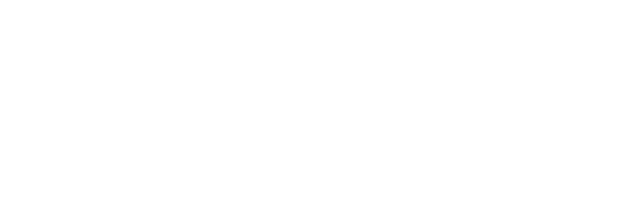
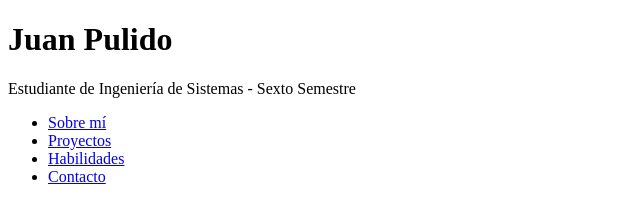
Before and after one commit to juandavid202021/pulido-post1-u2, a plain HTML site: page index.html in a window 1280 px wide. Shown: the whole page, without its empty margins (0-640 px from the left). Drawn offline with Linux system fonts and the light colour scheme.

Commit message:
feat: header con navegación semántica y anclas

```diff
--- a/index.html
+++ b/index.html
@@ -10,6 +10,18 @@
  <title>Portafolio —Juan PUlido] | Ingeniería de Sistemas</title>
 </head>
 <body>
+    <header>
+  <h1>Juan Pulido</h1>
+  <p>Estudiante de Ingeniería de Sistemas - Sexto Semestre</p>
+  <nav aria-label="Navegación principal">
+    <ul>
+      <li><a href="#sobre-mi">Sobre mí</a></li>
+      <li><a href="#proyectos">Proyectos</a></li>
+      <li><a href="#habilidades">Habilidades</a></li>
+      <li><a href="#contacto">Contacto</a></li>
+    </ul>
+  </nav>
+</header>
 
 </body>
 </html>
```
